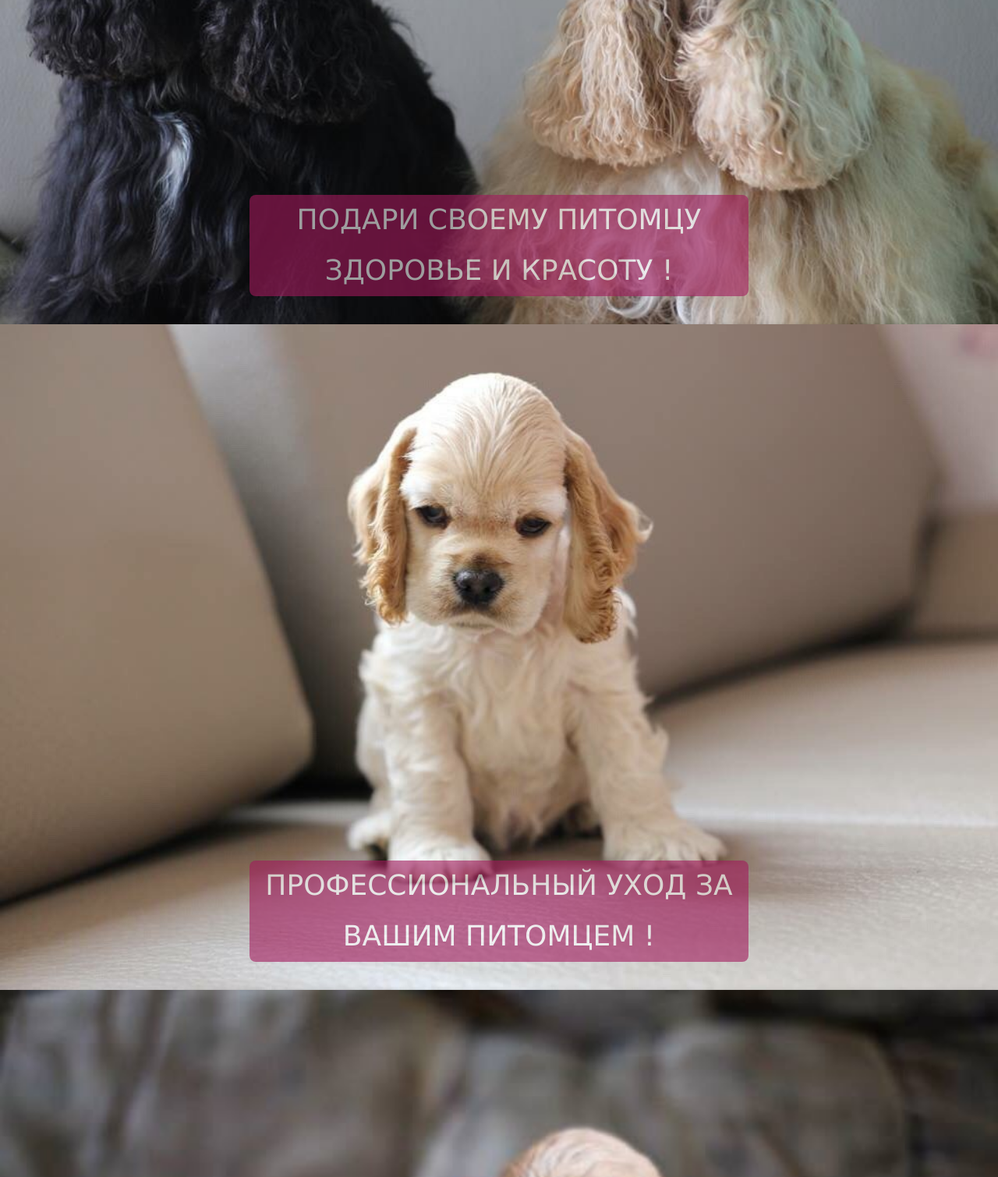
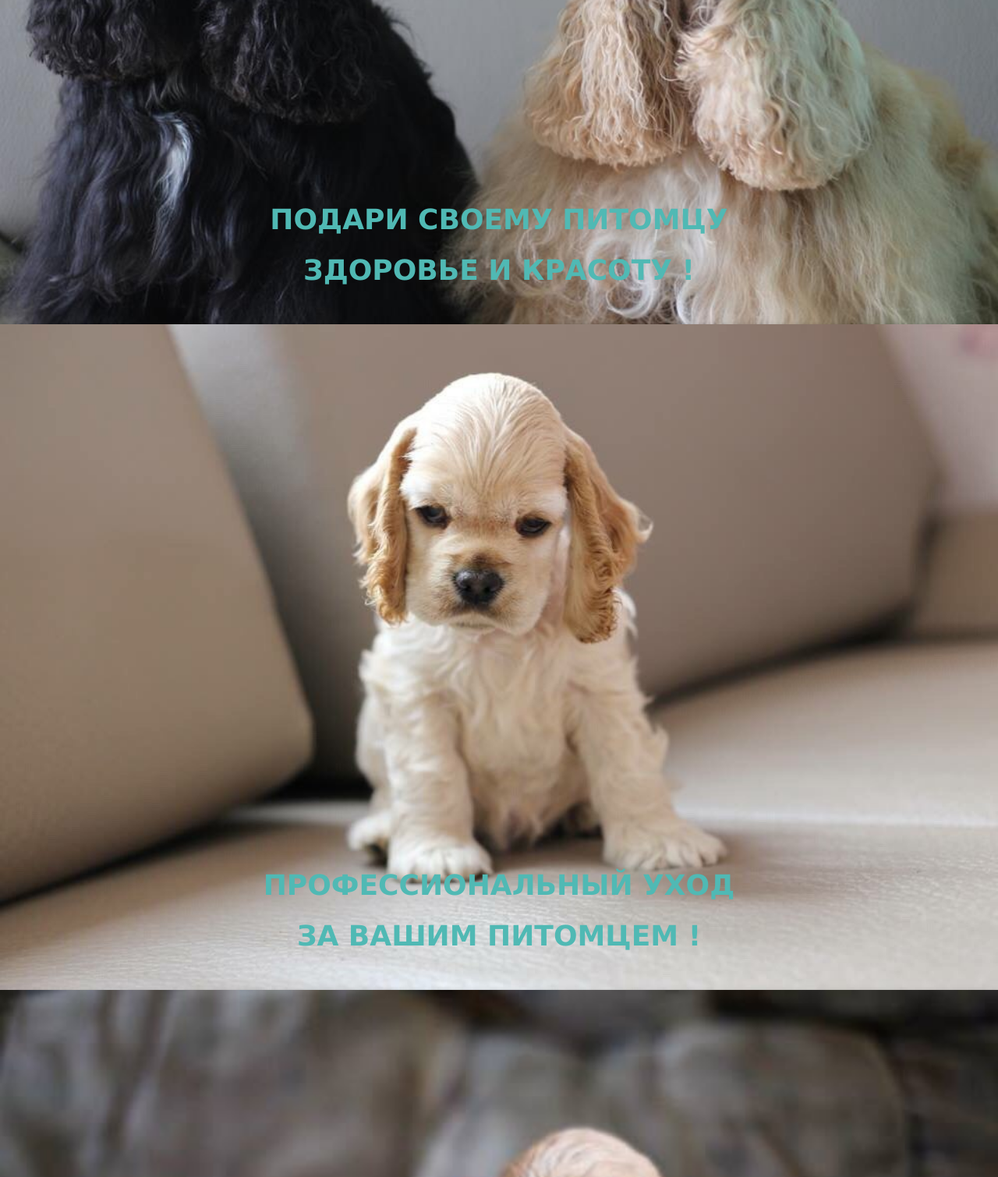
Before and after one commit to WNRumford/olesya, a Flask app: page / in a window 1280 px wide. Shown: the part 770-2280 px from the top of the page at 78% size. Run offline with Flask 2, Linux system fonts and the light colour scheme; some libraries are stand-ins or nearby versions.

Commit message:
незначительные косметические правки

```diff
--- a/static/css/style.css
+++ b/static/css/style.css
@@ -142,11 +142,15 @@ body, html {
 	border-bottom: 8px solid #a21a5c;
 }
 
-.sl{
-	background-color: #a21a5c;
-}
+/*.sl{*/
+/*	background-color: #a21a5c;*/
+/*}*/
 
 .imgabout{
 	float: left;
-	margin: 10px 10px 5px 0;
+	margin: 10px 20px 5px 0;
 }
+
+.slideabs {
+	color: #50b9b4;
+}
--- a/templates/index.html
+++ b/templates/index.html
@@ -75,22 +75,22 @@
 
 	<!-- Slider -->
 	<!--dogimg-->
-	<div class="w3-display-container w3-text-white slideabs">
+	<div class="w3-display-container slideabs">
 		<img src="static/images/img1.jpg" alt="Dog" class="w3-image w3-card dogimg">
 		<div class="w3-display-bottommiddle w3-xxlarge">
-			<p class="w3-row w3-hide-small sl w3-center w3-round-large w3-opacity w3-text-white w3-mobile">ПОДАРИ СВОЕМУ ПИТОМЦУ ЗДОРОВЬЕ И КРАСОТУ !<p>
+			<p class="w3-row w3-hide-small sl w3-center"><b>ПОДАРИ СВОЕМУ ПИТОМЦУ ЗДОРОВЬЕ И КРАСОТУ !</b><p>
 		</div>
 	</div>
-	<div class="w3-display-container w3-text-white slideabs">
+	<div class="w3-display-container slideabs">
 		<img src="static/images/img2.jpg" alt="Dog" class="w3-image w3-card dogimg">
 		<div class="w3-display-bottommiddle w3-xxlarge">
-			<p class="w3-row w3-hide-small sl w3-center w3-round-large w3-opacity w3-text-white">ПРОФЕССИОНАЛЬНЫЙ УХОД ЗА ВАШИМ ПИТОМЦЕМ !</p>
+			<p class="w3-row w3-hide-small sl w3-center"><b>ПРОФЕССИОНАЛЬНЫЙ УХОД ЗА ВАШИМ ПИТОМЦЕМ !</b></p>
 		</div>
 	</div>
-	<div class="w3-display-container w3-text-white slideabs">
+	<div class="w3-display-container slideabs">
 		<img src="static/images/img33.jpg" alt="Dog" class="w3-image w3-card dogimg">
 		<div class="w3-display-bottommiddle w3-xxlarge">
-			<p class="w3-row w3-hide-small sl w3-center w3-round-large w3-opacity w3-text-white">СДЕЛАЕМ ВАШЕГО ПИТОМЦА СНОГСШИБАТЕЛЬНЫМ !</p>
+			<p class="w3-row w3-hide-small sl w3-center"><b>СДЕЛАЕМ ВАШЕГО ПИТОМЦА СНОГСШИБАТЕЛЬНЫМ !</b></p>
 		</div>
 	</div>
 	<!--END SLIDER-->
@@ -163,27 +163,27 @@
 		<div class="w3-row-padding" style="background-color:#50b9b4">
 
 			<!-- decor -->
-			<div class="w3-col s6">
+			<div class="w3-col s6 l6 m6">
 				<img src="static/images/dec1.jpg" name="decor" alt="decor" style="width:100%;cursor:pointer" onclick="openModalDecor();currentDivDecor(1)" class="w3-image w3-hover-shadow">
-				<label for="decor"><b> Декоративные породы</b></label>
+				<label for="decor"><b> Декоративные</b></label>
 			</div>
 
 			<!-- mid -->
-			<div class="w3-col s6">
+			<div class="w3-col s6 l6 m6">
 				<img src="static/images/mid1.jpg" name="middle" alt="Mid" style="width:100%;cursor:pointer" onclick="openModalMid();currentDivMid(1)" class="w3-image w3-hover-shadow">
-				<label for="middle"><b> Средние породы</b></label>
+				<label for="middle"><b> Средние </b></label>
 			</div>
 
 			<!--met-->
-			<div class="w3-col s6">
+			<div class="w3-col s6 l6 m6">
 				<img src="static/images/met1.jpg" name="metis" alt="decor" style="width:100%;cursor:pointer" onclick="openModalMet();currentDivMet(1)" class="w3-image w3-hover-shadow">
 				<label for="metis"><b>Метисы</b></label>
 			</div>
 
 			<!--trim-->
-			<div class="w3-col s6">
+			<div class="w3-col s6 l6 m6">
 				<img src="static/images/trim1.jpg" name="trimm" alt="decor" style="width:100%;cursor:pointer" onclick="openModalTrim();currentDivTrim(1)" class="w3-image w3-hover-shadow">
-				<label for="trimm"><b>Триммингующие породы</b></label>
+				<label for="trimm"><b>Триммингующие </b></label>
 			</div>
 		</div>
 	</div>
```
